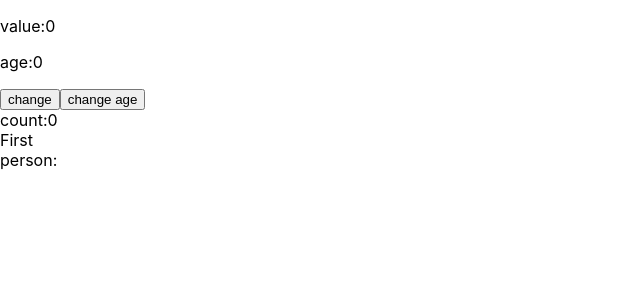
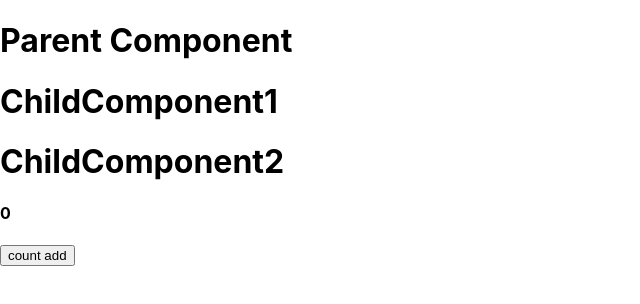
Before and after one commit to divyashan3223/react-batch-7, a React (Create React App) app: page / in a window 1280 px wide. Shown: the top 304 px of the page, without its empty margins (0-640 px from the left). Built offline with nearby package versions, Linux system fonts and the light colour scheme.

Commit message:
use Context

```diff
--- a/src/App.js
+++ b/src/App.js
@@ -1,10 +1,13 @@
 import "./App.css";
-import ReactMemo from "./componet/hook/memo/Reactmemo";
+import ParentComponet from "./componet/hook/UseContext";
+import ThemeChange, { Themebutton } from "./componet/hook/context/ThemeChage";
+// import Memo from "./componet/hook/memo/Memo";
+// import ReactMemo from "./componet/hook/memo/Reactmemo";
 
 function App() {
   return (
     <div>
-      <ReactMemo />
+      <ParentComponet user={"frenzo"} />
     </div>
   );
 }
--- /dev/null
+++ b/src/componet/hook/UseContext.jsx
@@ -0,0 +1,50 @@
+import { useContext, useState } from "react";
+import { createContext } from "react";
+
+const MyContext = createContext();
+
+const ParentComponent = () => {
+  const [count, setCount] = useState(0);
+
+  let change = () => {
+    setCount(count + 1);
+  };
+  return (
+    <div>
+      <MyContext.Provider value={{ change, count }}>
+        <h1>Parent Component</h1>
+        <ChildComponent1 />
+      </MyContext.Provider>
+    </div>
+  );
+};
+
+export default ParentComponent;
+
+export const ChildComponent1 = () => {
+  return (
+    <div>
+      <h1>ChildComponent1</h1>
+      <ChildComponent2 />
+    </div>
+  );
+};
+
+export const ChildComponent2 = () => {
+  return (
+    <div>
+      <h1>ChildComponent2</h1>
+      <ChildComponent3 />
+    </div>
+  );
+};
+
+export const ChildComponent3 = () => {
+  let { count, change } = useContext(MyContext);
+  return (
+    <div>
+      <h4>{count}</h4>
+      <button onClick={change}>count add</button>
+    </div>
+  );
+};
--- /dev/null
+++ b/src/componet/hook/context/ThemeChage.jsx
@@ -0,0 +1,34 @@
+import { createContext, useContext, useState } from "react";
+// first step to create context in react
+let ThemeContext = createContext();
+const ThemeChange = ({ children }) => {
+  const [theme, setTheme] = useState("light");
+  const toggleChange = () => {
+    setTheme(theme === "light" ? "dark" : "light");
+  };
+
+  const contextValue = { theme, toggleChange };
+  return (
+    <ThemeContext.Provider value={contextValue}>
+      {children}
+    </ThemeContext.Provider>
+  );
+};
+
+export default ThemeChange;
+
+export const Themebutton = () => {
+  const { theme, toggleChange } = useContext(ThemeContext);
+
+  return (
+    <button
+      onClick={toggleChange}
+      style={{
+        backgroundColor: theme === "light" ? "white" : "black",
+        color: theme === "light" ? "black" : "white",
+      }}
+    >
+      theme change button
+    </button>
+  );
+};
--- a/src/componet/hook/memo/First.jsx
+++ b/src/componet/hook/memo/First.jsx
@@ -7,6 +7,10 @@ export const Second = memo(() => {
   return <div>First</div>;
 });
 export const Third = memo(({ handleChange }) => {
-  return <div>person:{handleChange}</div>;
+  return (
+    <div>
+      <button onClick={handleChange}> child callback</button>
+    </div>
+  );
 });
 export default First;
--- /dev/null
+++ b/src/componet/hook/memo/Memo.jsx
@@ -0,0 +1,42 @@
+import { useEffect, useMemo, useState } from "react";
+
+const Memo = () => {
+  const [number, setNumber] = useState(0);
+  const [dark, setDark] = useState(false);
+  //   const doubleNumber = slowFunction(number);
+  //   const themeStyle = {
+  //     backgroundColor: dark ? "black" : "white",
+  //     color: dark ? "white" : "black",
+  //   };
+  const doubleNumber = useMemo(() => {
+    return slowFunction(number);
+  }, [number]);
+  const themeStyle = useMemo(() => {
+    return {
+      backgroundColor: dark ? "black" : "white",
+      color: dark ? "white" : "black",
+    };
+  }, [dark]);
+  console.log(themeStyle);
+  useEffect(() => {
+    console.log("Theme changed");
+  }, [themeStyle]);
+  return (
+    <>
+      <input
+        type="number"
+        value={number}
+        onChange={(e) => setNumber(e.target.value)}
+      />
+      <button onClick={() => setDark((prevDark) => !prevDark)}>
+        change theme
+      </button>
+      <div style={themeStyle}>{doubleNumber}</div>
+    </>
+  );
+};
+function slowFunction(num) {
+  for (let i = 0; i <= 100000; i++) {}
+  return num * 2;
+}
+export default Memo;
--- a/src/index.js
+++ b/src/index.js
@@ -1,14 +1,14 @@
-import React from 'react';
-import ReactDOM from 'react-dom/client';
-import './index.css';
-import App from './App';
-import reportWebVitals from './reportWebVitals';
+import React from "react";
+import ReactDOM from "react-dom/client";
+import "./index.css";
+import App from "./App";
+import reportWebVitals from "./reportWebVitals";
 
-const root = ReactDOM.createRoot(document.getElementById('root'));
+const root = ReactDOM.createRoot(document.getElementById("root"));
 root.render(
-  <React.StrictMode>
-    <App />
-  </React.StrictMode>
+  // <React.StrictMode>
+  <App />
+  // </React.StrictMode>
 );
 
 // If you want to start measuring performance in your app, pass a function
```
Also changed, not shown: src/componet/hook/memo/Reactmemo.jsx (+6 -8 lines).
